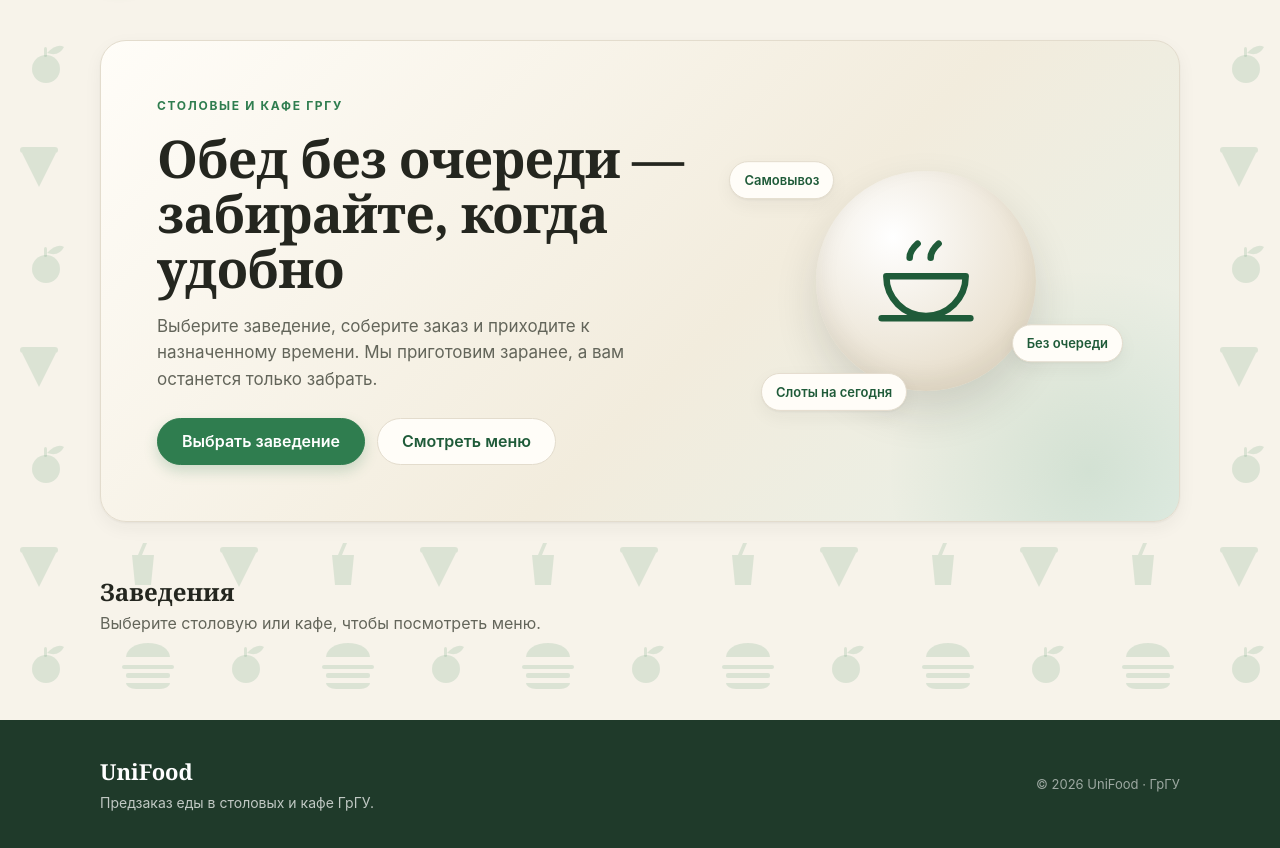
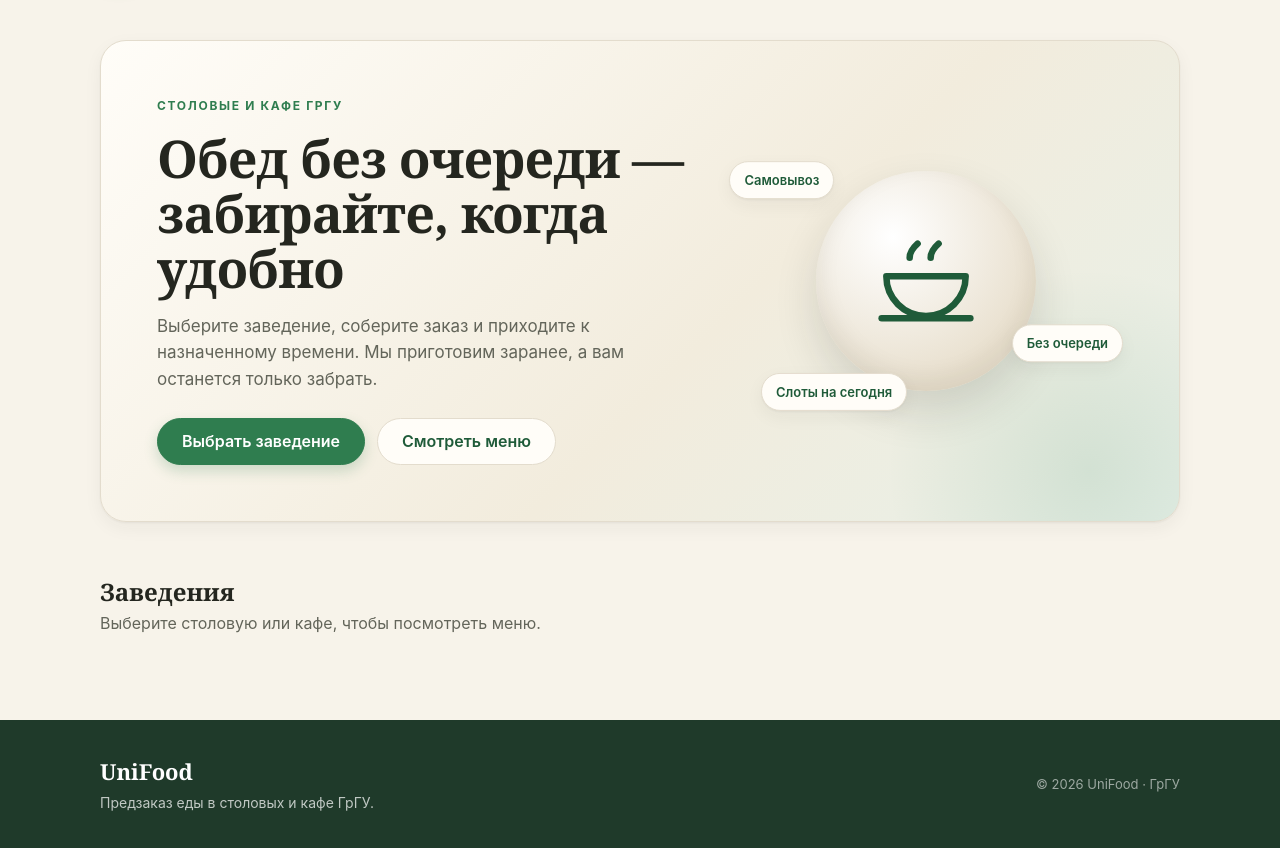
Before and after one commit to oooCAO/UniFood, a PHP site: page / in a window 1280 px wide. Shown: the part 71-919 px from the top of the page. Run offline with PHP 8.4, Linux system fonts and the light colour scheme; data that the repository does not hold is empty.

Commit message:
Убрать узор с фона, оставить ровный кремовый

```diff
--- a/public/css/style.css
+++ b/public/css/style.css
@@ -61,10 +61,8 @@ body {
     line-height: 1.55;
     color: var(--color-text);
     background-color: var(--color-bg);
-    /* Узор из силуэтов еды повторяется по всей странице: фон не пустой,
-       но не мешает читать текст и карточки. */
-    background-image: url("/css/food-pattern.svg");
-    background-size: 200px 200px;
+    /* Ровный кремовый фон без узора: страница выглядит спокойнее,
+       а карточки и текст читаются лучше. */
 
     /* Подвал прижимается к низу окна, даже если страница короткая. */
     display: flex;
```
